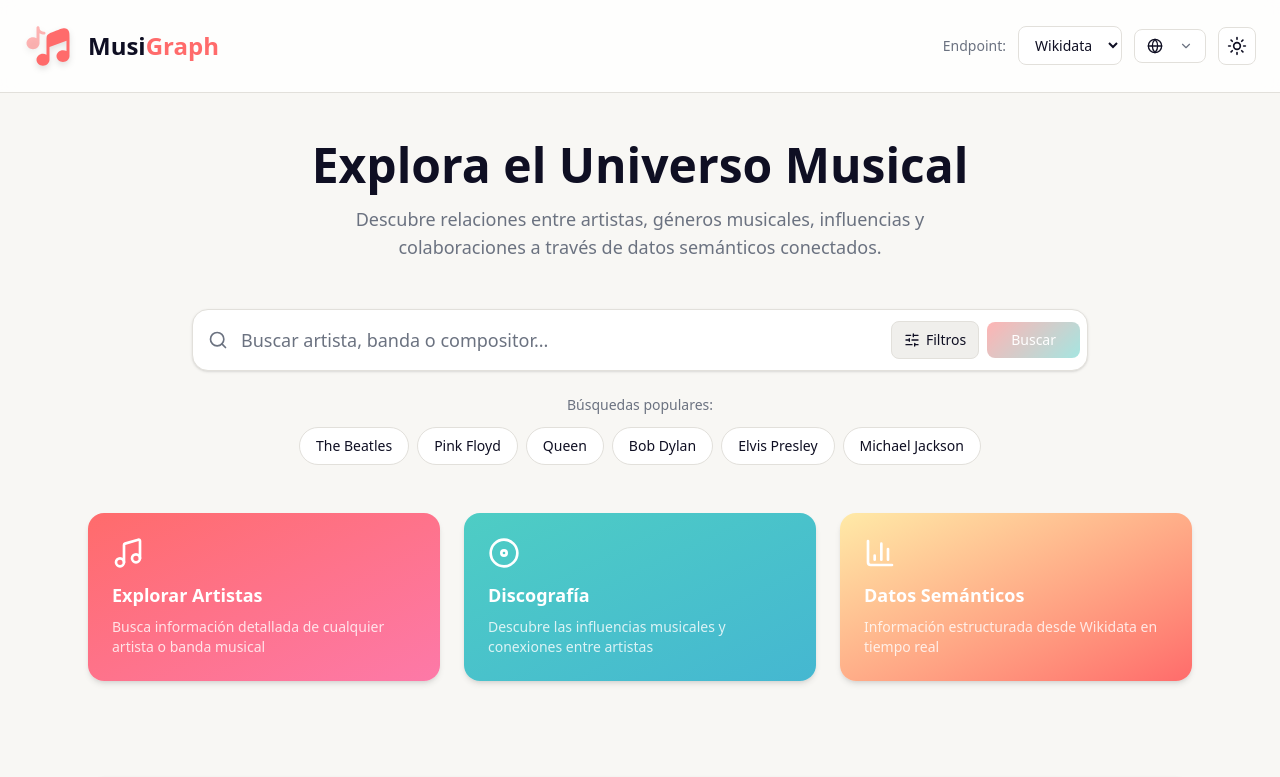
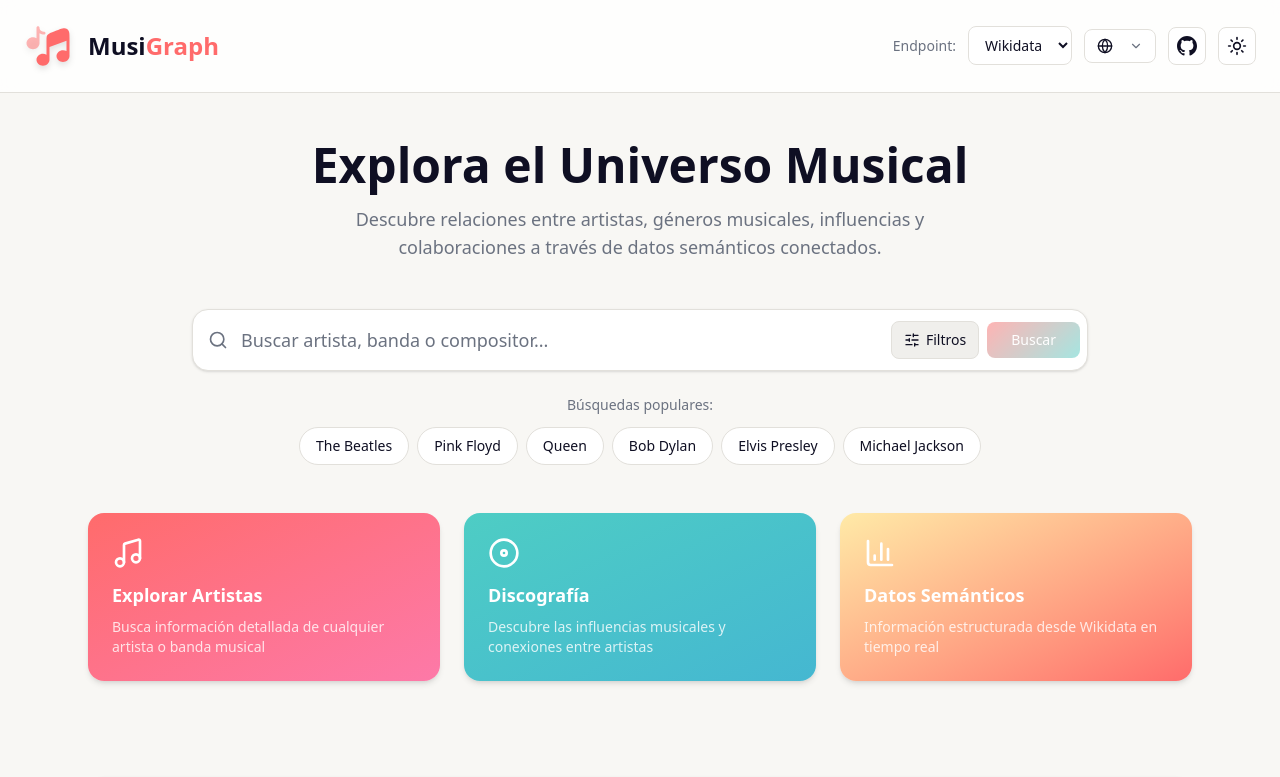
Before and after one commit to Migueaali12/musigraph, a Next.js app: page /test in a window 1280 px wide. Shown: the top 777 px of the page. Built offline with nearby package versions, Linux system fonts and the light colour scheme.

Commit message:
feat: add GitHub icon component and link to header

```diff
--- /dev/null
+++ b/src/components/Github.tsx
@@ -0,0 +1,14 @@
+import type { SVGProps } from "react"
+
+const GitHub = (props: SVGProps<SVGSVGElement>) => (
+  <svg {...props} viewBox='0 0 1024 1024' fill='none'>
+    <path
+      fill='currentColor'
+      fillRule='evenodd'
+      d='M512 0C229.12 0 0 229.12 0 512c0 226.56 146.56 417.92 350.08 485.76 25.6 4.48 35.2-10.88 35.2-24.32 0-12.16-.64-52.48-.64-95.36-128.64 23.68-161.92-31.36-172.16-60.16-5.76-14.72-30.72-60.16-52.48-72.32-17.92-9.6-43.52-33.28-.64-33.92 40.32-.64 69.12 37.12 78.72 52.48 46.08 77.44 119.68 55.68 149.12 42.24 4.48-33.28 17.92-55.68 32.64-68.48-113.92-12.8-232.96-56.96-232.96-252.8 0-55.68 19.84-101.76 52.48-137.6-5.12-12.8-23.04-65.28 5.12-135.68 0 0 42.88-13.44 140.8 52.48 40.96-11.52 84.48-17.28 128-17.28s87.04 5.76 128 17.28c97.92-66.56 140.8-52.48 140.8-52.48 28.16 70.4 10.24 122.88 5.12 135.68 32.64 35.84 52.48 81.28 52.48 137.6 0 196.48-119.68 240-233.6 252.8 18.56 16 34.56 46.72 34.56 94.72 0 68.48-.64 123.52-.64 140.8 0 13.44 9.6 29.44 35.2 24.32C877.44 929.92 1024 737.92 1024 512 1024 229.12 794.88 0 512 0'
+      clipRule='evenodd'
+    />
+  </svg>
+)
+
+export { GitHub }
--- a/src/components/common/Header.tsx
+++ b/src/components/common/Header.tsx
@@ -5,6 +5,7 @@ import Image from "next/image"
 import { usePathname } from "next/navigation"
 import { Globe, ChevronDown, Check } from "lucide-react"
 import { ThemeToggle } from "./ThemeToggle"
+import { GitHub } from "../Github"
 import type { Dictionary, Locale } from "@/dictionaries/getDictionary"
 
 interface HeaderProps {
@@ -160,6 +161,16 @@ export function Header({
           )}
         </div>
 
+        <a
+          href='https://github.com/Migueaali12/musigraph'
+          target='_blank'
+          rel='noopener noreferrer'
+          className='flex items-center justify-center bg-surface border border-border text-foreground rounded-lg p-2 hover:border-coral-vibrant/50 hover:text-coral-vibrant transition-colors focus:outline-none focus:ring-2 focus:ring-coral-vibrant'
+          aria-label='View source on GitHub'
+        >
+          <GitHub className='w-5 h-5' />
+        </a>
+
         <ThemeToggle />
       </div>
     </header>
```
